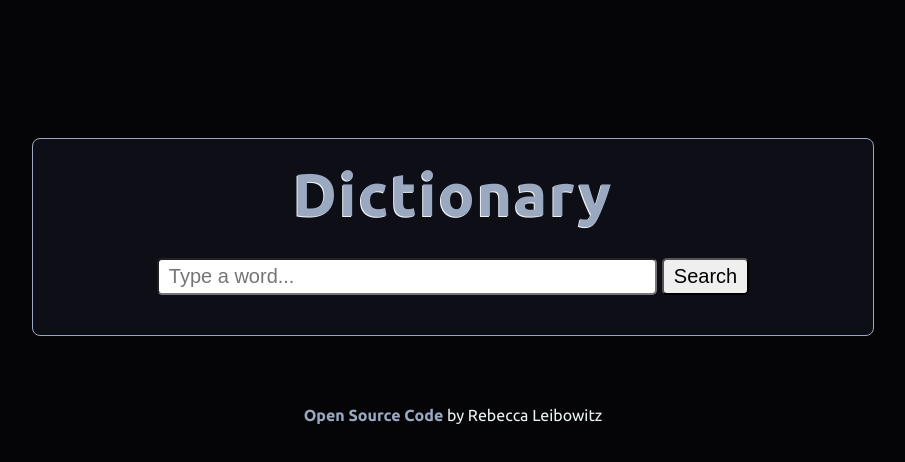
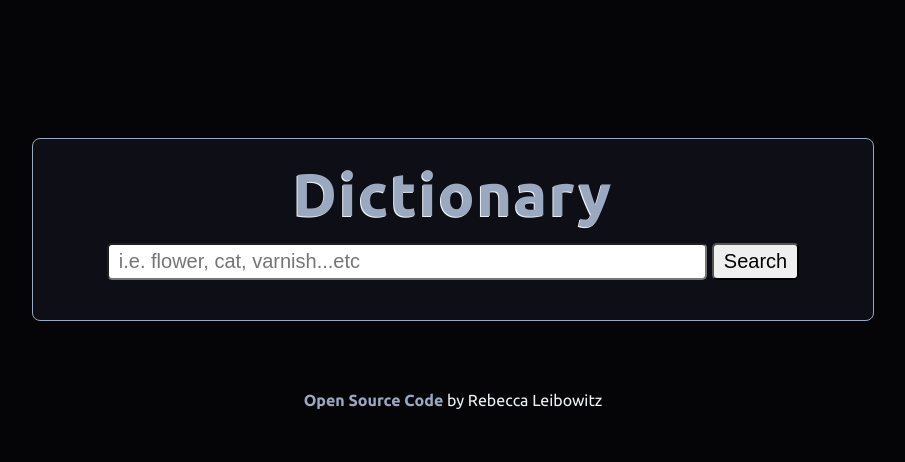
Before and after one commit to BEX-0/dictionary-react, a React (Create React App) app: page / in a window 1280 px wide. Shown: the top 462 px of the page, without its empty margins (187-1092 px from the left). Built offline with nearby package versions, Linux system fonts and the light colour scheme.

Commit message:
style changes

```diff
--- a/src/App.css
+++ b/src/App.css
@@ -5,7 +5,6 @@
 
 .App {
  color: var(--primary-light);
- text-align: center;
  font-family: "Ubuntu", sans-serif;
  padding: 60px 0px;
 }
--- a/src/Photos.css
+++ b/src/Photos.css
@@ -1,5 +1,6 @@
 .Photos {
- max-width: 750px;
+ padding-top: 50px;
+ max-width: 790px;
  margin: auto;
 }
 
@@ -11,7 +12,7 @@
 }
 
 .Photos img:hover {
- transform: scale(2);
+ transform: scale(1.5);
 }
 
 .Photos section {
--- a/src/Search.css
+++ b/src/Search.css
@@ -1,5 +1,6 @@
 .Search {
- margin-top: 30px;
+ text-align: center;
+ margin-top: 15px;
 }
 
 .Search input {
@@ -9,7 +10,7 @@
 }
 
 .Search input:first-child {
- max-width: 500px;
+ max-width: 600px;
  width: 100%;
  margin-right: 5px;
 }
@@ -17,3 +18,7 @@
 .Search input:last-child:hover {
  cursor: pointer;
 }
+
+.Search label {
+ margin-bottom: 150px;
+}
--- a/src/Search.js
+++ b/src/Search.js
@@ -29,7 +29,6 @@ export default function Search() {
  }
 
  function showPhotos(response) {
-  console.log(response.data.photos);
   setPhotoData(response.data.photos);
  }
 
@@ -46,7 +45,7 @@ export default function Search() {
    <form onSubmit={handleSubmit}>
     <input
      type="search"
-     placeholder="Type a word..."
+     placeholder="i.e. flower, cat, varnish...etc"
      onChange={handleWordChange}
     />
     <input type="submit" value="Search" />
--- a/src/Synonyms.css
+++ b/src/Synonyms.css
@@ -1,6 +1,4 @@
 .Synonyms {
- list-style: none;
- padding-left: 0px;
  color: var(--primary1-dark);
 }
 
@@ -11,3 +9,8 @@
 .Synonyms li:not(:first-of-type) {
  margin-left: 10px;
 }
+
+.Synonyms ul {
+ list-style: none;
+ padding-left: 0px;
+}
--- a/src/Synonyms.js
+++ b/src/Synonyms.js
@@ -5,11 +5,16 @@ import "./Synonyms.css";
 export default function Synonyms(props) {
  if (props.synonyms) {
   return (
-        <ul className="Synonyms">
+   <div className="Synonyms">
+    <ul>
+     <li>
+      <strong>Similar:</strong>
+     </li>
      {props.synonyms.map(function (synonym, index) {
-               return <li key={index}>{synonym}{" "}</li>;
+      return <li key={index}>{synonym} </li>;
      })}
     </ul>
+   </div>
   );
  } else {
   return null;
```
Lines whose indentation alone changed are shown as unchanged.
